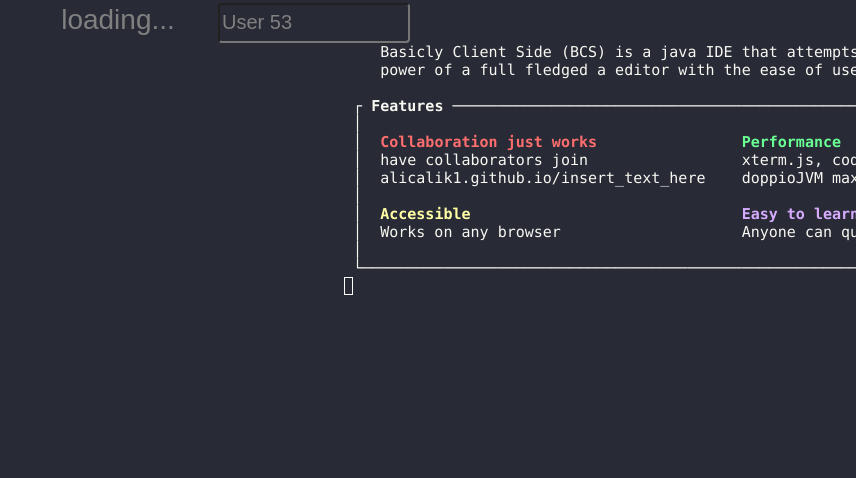
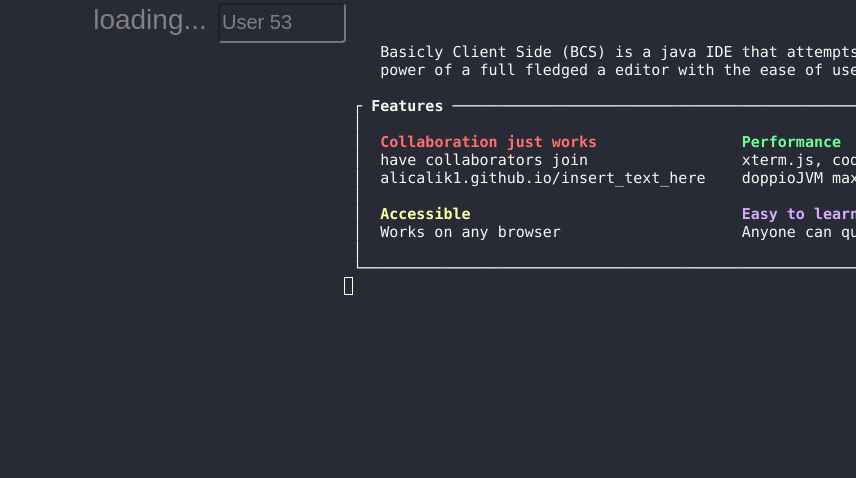
Before and after one commit to AlistairKeiller/editorv3, a website built with webpack: page dist/404.html in a window 1280 px wide. Shown: the whole page, without its empty margins (424-1280 px from the left). Built offline with nearby package versions, Linux system fonts and the light colour scheme; what @codemirror/basic-setup, xterm-addon-fit, y-codemirror.next, y-webrtc would draw is missing.

Commit message:
change width

```diff
--- a/dist/404.html
+++ b/dist/404.html
@@ -13,8 +13,8 @@
     #terminal {
       position: absolute;
       margin-left: 60%;
+      width: 40%;
       height: 95%;
-      width: 40%;
     }
     .xterm-viewport.xterm-viewport {
       scrollbar-width: thin;
@@ -34,8 +34,8 @@
       border: none;
       border-radius: 4px;
       font-size: 28px;
+      width: 10%;
       height: 5%;
-      width: 15%;
       transition: 0.5s;
     }
     #loadButton:before {
@@ -85,8 +85,8 @@
       border-radius: 4px;
       font-size: 20px;
       color: grey;
+      width: 10%;
       height: 5%;
-      width: 15%;
     }
 </style>
 <div style="text-align: center">
```
